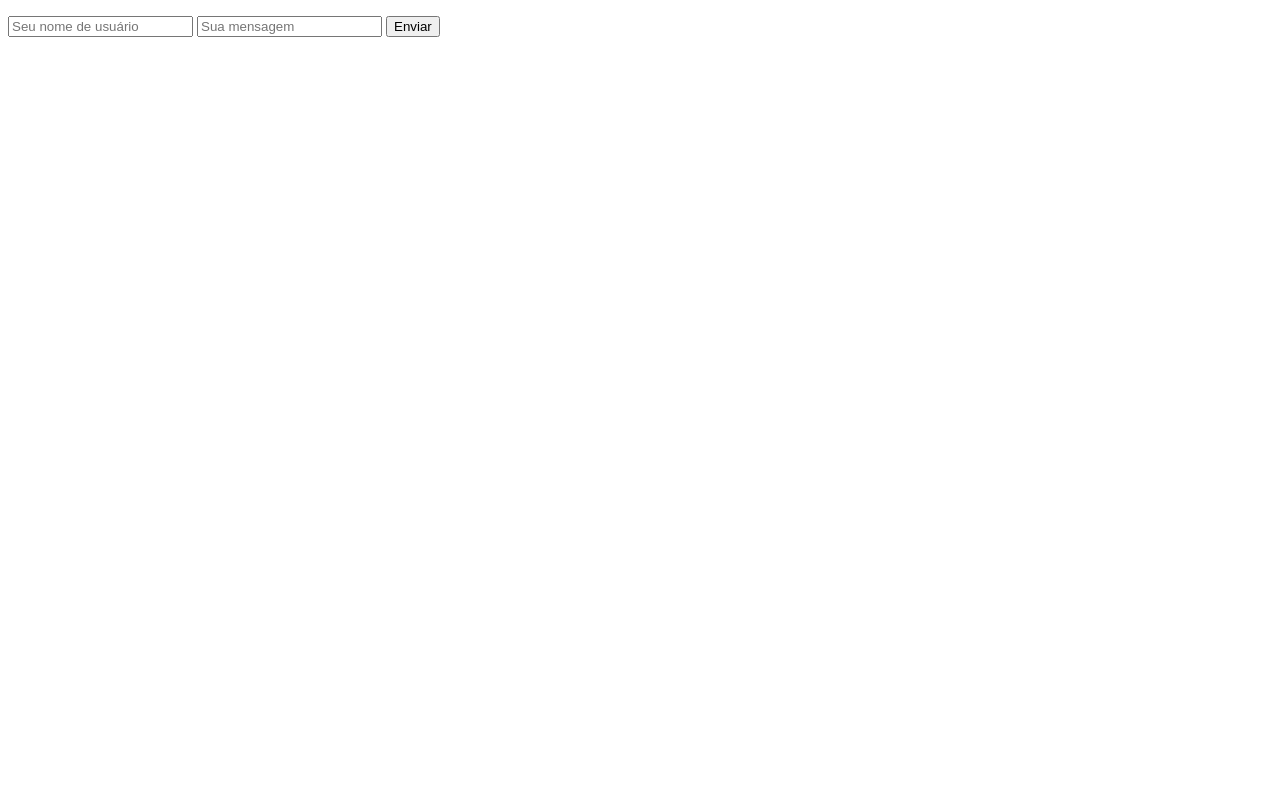
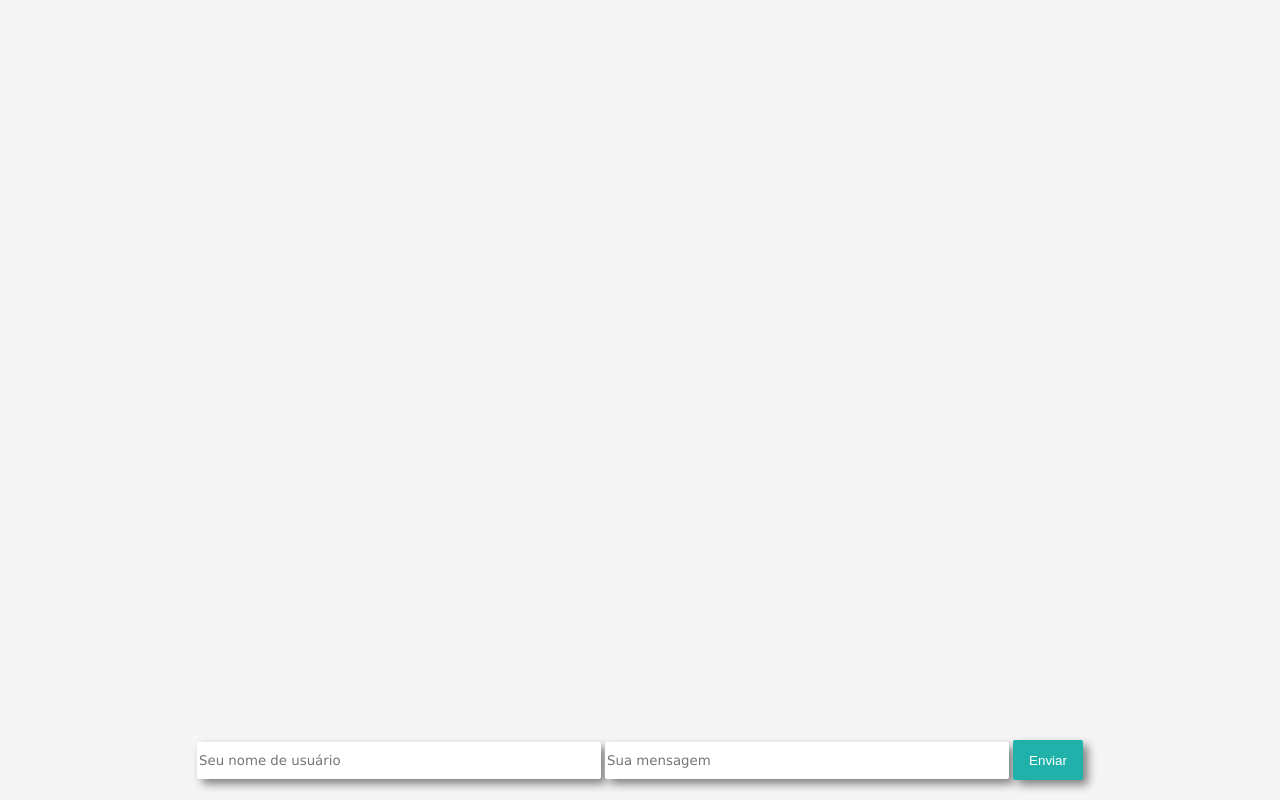
Before and after one commit to GuilhermeFujitaFigueiredo/ChatOnline, a website: page index.html in a window 1280 px wide. Drawn offline with nearby package versions, Linux system fonts and the light colour scheme; no server answers.

Commit message:
Update index.html

```diff
--- a/index.html
+++ b/index.html
@@ -3,9 +3,69 @@
   <link rel="stylesheet" href="style.css">
   <head>
     <title>Bate-papo Node.js e Socket.IO</title>
+    <style>
+      body {
+    background-color: whitesmoke;
+}
+
+#mensagensDiv {
+    background-color: white;
+    width: 500px;
+}
+
+#mensagens {
+    margin-bottom: 20px;
+}
+
+#primaria {
+    display: flex;
+    justify-content: space-around;
+    margin-top: 740px;
+}
+
+#nome {
+    width: 400px;
+    height: 35px;
+    border-style: none;
+    border-radius: 2px;
+    box-shadow: 5px 5px 10px grey;
+}
+
+#nome::placeholder {
+    font-family: Verdana, Geneva, Tahoma, sans-serif;
+}
+
+#mensagem {
+    width: 400px;
+    height: 35px;
+    border-style: none;
+    border-radius: 2px;
+    box-shadow: 5px 5px 10px grey;
+}
+
+#mensagem::placeholder {
+    font-family: Verdana, Geneva, Tahoma, sans-serif;
+}
+
+button {
+    width: 70px;
+    height: 40px;
+    border-style: none;
+    background-color: lightseagreen;
+    color: white;
+    border-radius: 2px;
+    transition: 800ms;
+    box-shadow: 5px 5px 10px grey;
+}
+
+button:hover {
+    background-color: rgba(32, 178, 171, 0.699);
+    transition: 800ms;
+}
+    </style>
   </head>
   <body>
-    <div>
+    <div id="mensagensDiv">
       <ul id="mensagens"></ul>
     </div>
     <div id="primaria">
```
